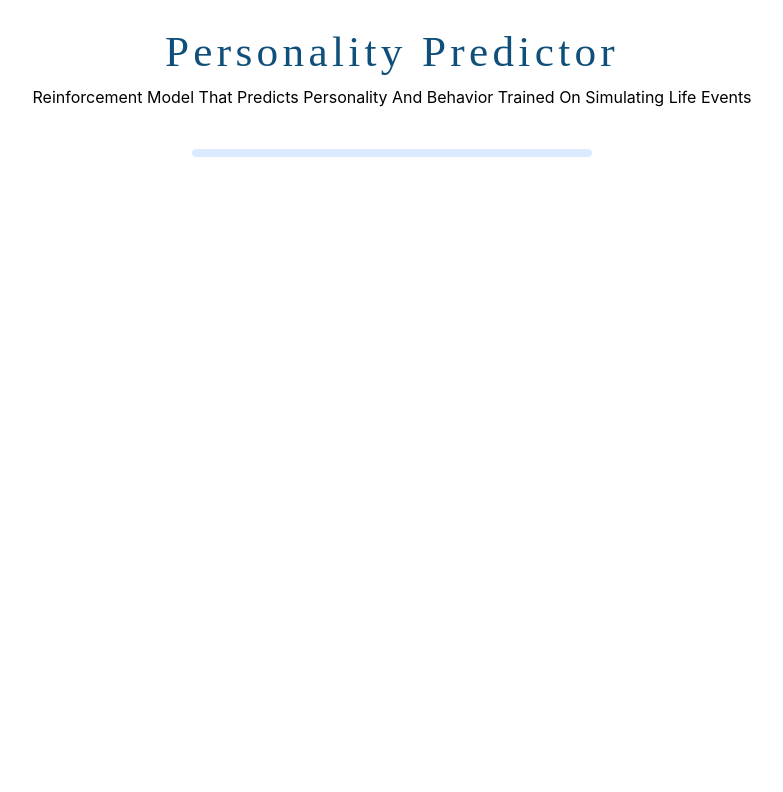
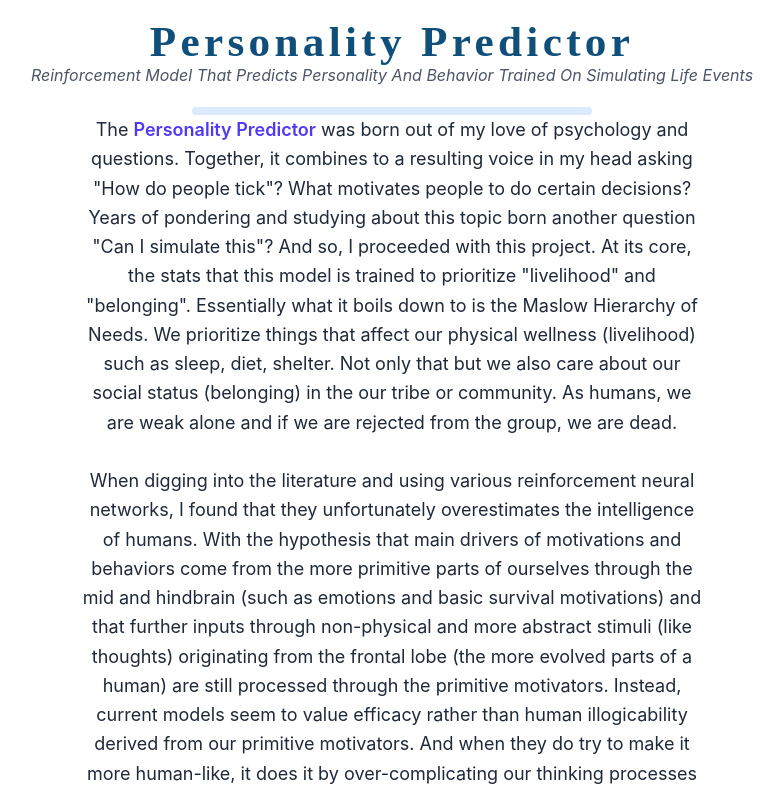
Before and after one commit to AndJHu97/personal-site, a React (Create React App) app: page /personality-predictor in a window 1280 px wide. Shown: the top 792 px of the page, without its empty margins (248-1031 px from the left). Built offline with nearby package versions, Linux system fonts and the light colour scheme.

Commit message:
more personal predictor description

```diff
--- a/src/Pages/PersonalityPredictorPage.tsx
+++ b/src/Pages/PersonalityPredictorPage.tsx
@@ -7,14 +7,63 @@ interface PersonalityPredictorPageProps{
 const PersonalityPredictorPage: React.FC<PersonalityPredictorPageProps> = ({}) => {
 
     return(
-        <div className="text-center my-5">
-            <h1 className="fw-bold">Personality Predictor</h1>
-            <h5 className="text-muted fst-italic">
+        <div className="text-center my-5 ">
+            <h1 className="text-5xl font-extrabold text-gray-900 mb-4">Personality Predictor</h1>
+            <h5 className="text-gray-600 italic">
                 Reinforcement Model That Predicts Personality And Behavior Trained On Simulating Life Events
             </h5>
 
-            <div className="mx-auto mt-10 h-2 w-100 bg-blue-100 rounded-full"></div>
-    </div>
+            <div className="mx-auto mt-5 h-2 w-100 bg-blue-100 rounded-full"></div>
+            <div className = "max-w-2xl mx-auto px-6">
+             <p className="mb-6 text-lg text-gray-800 leading-relaxed">
+                The <span className="font-semibold text-indigo-600">Personality Predictor</span> was born out of my love of psychology and questions. Together, it combines to a resulting voice in my head asking "How do people tick"?
+                What motivates people to do certain decisions? Years of pondering and studying about this topic born another question "Can I simulate this"? And so, I proceeded with this project. At its core,
+                the stats that this model is trained to prioritize "livelihood" and "belonging". Essentially what it boils down to is the Maslow Hierarchy of Needs. We prioritize things that affect our physical wellness (livelihood)
+                such as sleep, diet, shelter. Not only that but we also care about our social status (belonging) in the our tribe or community. As humans, we are weak alone and if we are rejected from the group, we are dead.
+                <br></br>
+                <br></br>
+                When digging into the literature and using various reinforcement neural networks, I found that they unfortunately overestimates the intelligence of humans.
+                With the hypothesis that main drivers of motivations and behaviors come from the more primitive parts of ourselves through the mid and hindbrain (such as emotions and basic survival motivations)
+                and that further inputs through non-physical and more abstract stimuli (like thoughts) originating from the frontal lobe
+                (the more evolved parts of a human) are still processed through the primitive motivators. Instead, current models seem to value efficacy rather than human illogicability derived from
+                our primitive motivators. And when they do try to make it more human-like, it does it by over-complicating our thinking processes with concepts such as
+                future reward discounts and [INSERT SOMETHING ELSE HERE]. Honestly, how often do you see someone calculating future rewards into their decision making?
+                Most often times, decisions are born out of habit, experience, or told-to-do-so.
+            </p>
+
+            <h2>What It Does</h2>
+
+                <p className="mb-6 text-lg text-gray-800 leading-relaxed">
+                    The Personality Predictor's goal is to determine patterns of behavior based on 3 unique environmental scenarios: Threat, Ally, Prey/Goals. These environments were modeled after situations that
+                    happened during the period where most of our evolutionary traits come from (hunterer-gatherers). These primitive environments are met with a selection of actions an agent can choose from: Flee,
+                    Fight, Befriend, and Chase. However, when developing this, I noticed that the agent refrained from making any decisions when it no longer finds it beneficial to act, such as the Threats were too strong
+                    to overcome, no Allies wanted to help, or no Prey/Goals worth pursuing. In other words, the agent developed depression. So alongside these active actions are also two depressive actions resulting from 2
+                    different reasons: Helplessness or Boredom.
+
+                    <br></br>
+                    The takeaway for users of this software is to learn more about their pattern of behaviors and the intentions for these patterns.
+                    It is to better understand not only ourselves but others to create a more empathetic and understanding world. Currently, it
+                    looks as to how we address threatening situations, make relationships, and how we achieve goals through evolutionary explanations.
+                    It will simulate behaviors and learn from them based on how each actions affect the agent's livelihood and belonging. Whenever either one
+                    gets to zero, then the agent "dies" and tries again. They do this until hopefully they develop a pattern of behaviors that help them survive
+                    given the situational settings you input. These are to emulate one's upbringing and the pattern of behaviors that are developed by these
+                    situations in order to survive.
+
+                    <br></br>
+                    Not only does it give you a recap of the stats of the various actions and settings you encounter, it will re-organize your behaviors
+                    into certain personality archetypes based on common patterns of behaviors seen with this predictor. In this archetype recap sheet, it will further
+                    recommend certain advice based on your report.
+                </p>
+                <br></br>
+
+            <h2>Future Plan</h2>
+            <p className="mb-6 text-lg text-gray-800 leading-relaxed">
+                Future plan will expand beyond these 5 actions and 3 stiuations. More in-depth analysis will be placed on
+                altruism, romance, greed, and more.
+            </p>
+            </div>
+
+        </div>
     )
 }
 
--- a/src/output.css
+++ b/src/output.css
@@ -7,14 +7,26 @@
       "Segoe UI Emoji", "Segoe UI Symbol", "Noto Color Emoji";
     --font-mono: ui-monospace, SFMono-Regular, Menlo, Monaco, Consolas, "Liberation Mono",
       "Courier New", monospace;
+    --color-red-500: oklch(63.7% 0.237 25.331);
     --color-blue-100: oklch(93.2% 0.032 255.585);
-    --color-blue-400: oklch(70.7% 0.165 254.624);
-    --color-blue-500: oklch(62.3% 0.214 259.815);
-    --color-blue-600: oklch(54.6% 0.245 262.881);
-    --color-blue-700: oklch(48.8% 0.243 264.376);
-    --color-blue-800: oklch(42.4% 0.199 265.638);
-    --color-gray-400: oklch(70.7% 0.022 261.325);
+    --color-indigo-500: oklch(58.5% 0.233 277.117);
+    --color-indigo-600: oklch(51.1% 0.262 276.966);
+    --color-gray-600: oklch(44.6% 0.03 256.802);
+    --color-gray-700: oklch(37.3% 0.034 259.733);
+    --color-gray-800: oklch(27.8% 0.033 256.848);
+    --color-gray-900: oklch(21% 0.034 264.665);
+    --color-black: #000;
     --spacing: 0.25rem;
+    --container-2xl: 42rem;
+    --text-base: 1rem;
+    --text-base--line-height: calc(1.5 / 1);
+    --text-lg: 1.125rem;
+    --text-lg--line-height: calc(1.75 / 1.125);
+    --text-5xl: 3rem;
+    --text-5xl--line-height: 1;
+    --font-weight-semibold: 600;
+    --font-weight-extrabold: 800;
+    --leading-relaxed: 1.625;
     --default-font-family: var(--font-sans);
     --default-mono-font-family: var(--font-mono);
   }
@@ -171,73 +183,73 @@
   .my-5 {
     margin-block: calc(var(--spacing) * 5);
   }
-  .mt-2 {
-    margin-top: calc(var(--spacing) * 2);
+  .mt-5 {
+    margin-top: calc(var(--spacing) * 5);
   }
-  .mt-10 {
-    margin-top: calc(var(--spacing) * 10);
+  .mb-4 {
+    margin-bottom: calc(var(--spacing) * 4);
   }
-  .table {
-    display: table;
+  .mb-6 {
+    margin-bottom: calc(var(--spacing) * 6);
   }
   .h-2 {
     height: calc(var(--spacing) * 2);
   }
-  .h-5 {
-    height: calc(var(--spacing) * 5);
-  }
-  .w-24 {
-    width: calc(var(--spacing) * 24);
-  }
   .w-100 {
     width: calc(var(--spacing) * 100);
   }
-  .border-collapse {
-    border-collapse: collapse;
+  .max-w-2xl {
+    max-width: var(--container-2xl);
   }
   .transform {
     transform: var(--tw-rotate-x,) var(--tw-rotate-y,) var(--tw-rotate-z,) var(--tw-skew-x,) var(--tw-skew-y,);
   }
-  .resize {
-    resize: both;
-  }
   .rounded-full {
     border-radius: calc(infinity * 1px);
-  }
-  .border {
-    border-style: var(--tw-border-style);
-    border-width: 1px;
   }
   .bg-blue-100 {
     background-color: var(--color-blue-100);
   }
-  .bg-blue-400 {
-    background-color: var(--color-blue-400);
-  }
-  .bg-blue-500 {
-    background-color: var(--color-blue-500);
-  }
-  .bg-blue-600 {
-    background-color: var(--color-blue-600);
-  }
-  .bg-blue-700 {
-    background-color: var(--color-blue-700);
-  }
-  .bg-blue-800 {
-    background-color: var(--color-blue-800);
-  }
-  .bg-gray-400 {
-    background-color: var(--color-gray-400);
+  .px-6 {
+    padding-inline: calc(var(--spacing) * 6);
   }
   .text-center {
     text-align: center;
   }
-  .underline {
-    text-decoration-line: underline;
+  .text-5xl {
+    font-size: var(--text-5xl);
+    line-height: var(--tw-leading, var(--text-5xl--line-height));
   }
-  .outline {
-    outline-style: var(--tw-outline-style);
-    outline-width: 1px;
+  .text-lg {
+    font-size: var(--text-lg);
+    line-height: var(--tw-leading, var(--text-lg--line-height));
+  }
+  .leading-relaxed {
+    --tw-leading: var(--leading-relaxed);
+    line-height: var(--leading-relaxed);
+  }
+  .font-extrabold {
+    --tw-font-weight: var(--font-weight-extrabold);
+    font-weight: var(--font-weight-extrabold);
+  }
+  .font-semibold {
+    --tw-font-weight: var(--font-weight-semibold);
+    font-weight: var(--font-weight-semibold);
+  }
+  .text-gray-600 {
+    color: var(--color-gray-600);
+  }
+  .text-gray-800 {
+    color: var(--color-gray-800);
+  }
+  .text-gray-900 {
+    color: var(--color-gray-900);
+  }
+  .text-indigo-600 {
+    color: var(--color-indigo-600);
+  }
+  .italic {
+    font-style: italic;
   }
 }
 @property --tw-rotate-x {
@@ -260,15 +272,13 @@
   syntax: "*";
   inherits: false;
 }
-@property --tw-border-style {
+@property --tw-leading {
   syntax: "*";
   inherits: false;
-  initial-value: solid;
 }
-@property --tw-outline-style {
+@property --tw-font-weight {
   syntax: "*";
   inherits: false;
-  initial-value: solid;
 }
 @layer properties {
   @supports ((-webkit-hyphens: none) and (not (margin-trim: inline))) or ((-moz-orient: inline) and (not (color:rgb(from red r g b)))) {
@@ -278,8 +288,8 @@
       --tw-rotate-z: initial;
       --tw-skew-x: initial;
       --tw-skew-y: initial;
-      --tw-border-style: solid;
-      --tw-outline-style: solid;
+      --tw-leading: initial;
+      --tw-font-weight: initial;
     }
   }
 }
```
